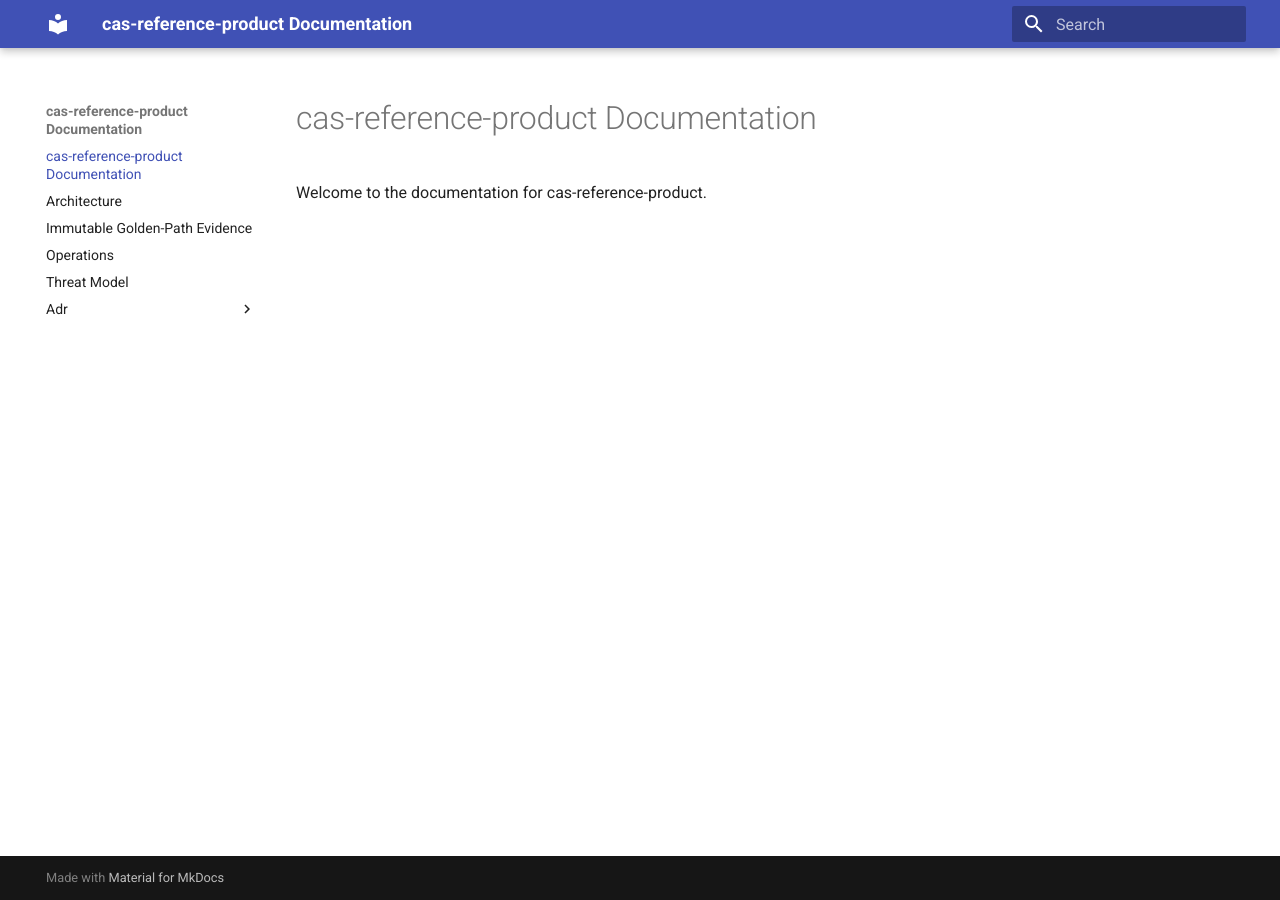
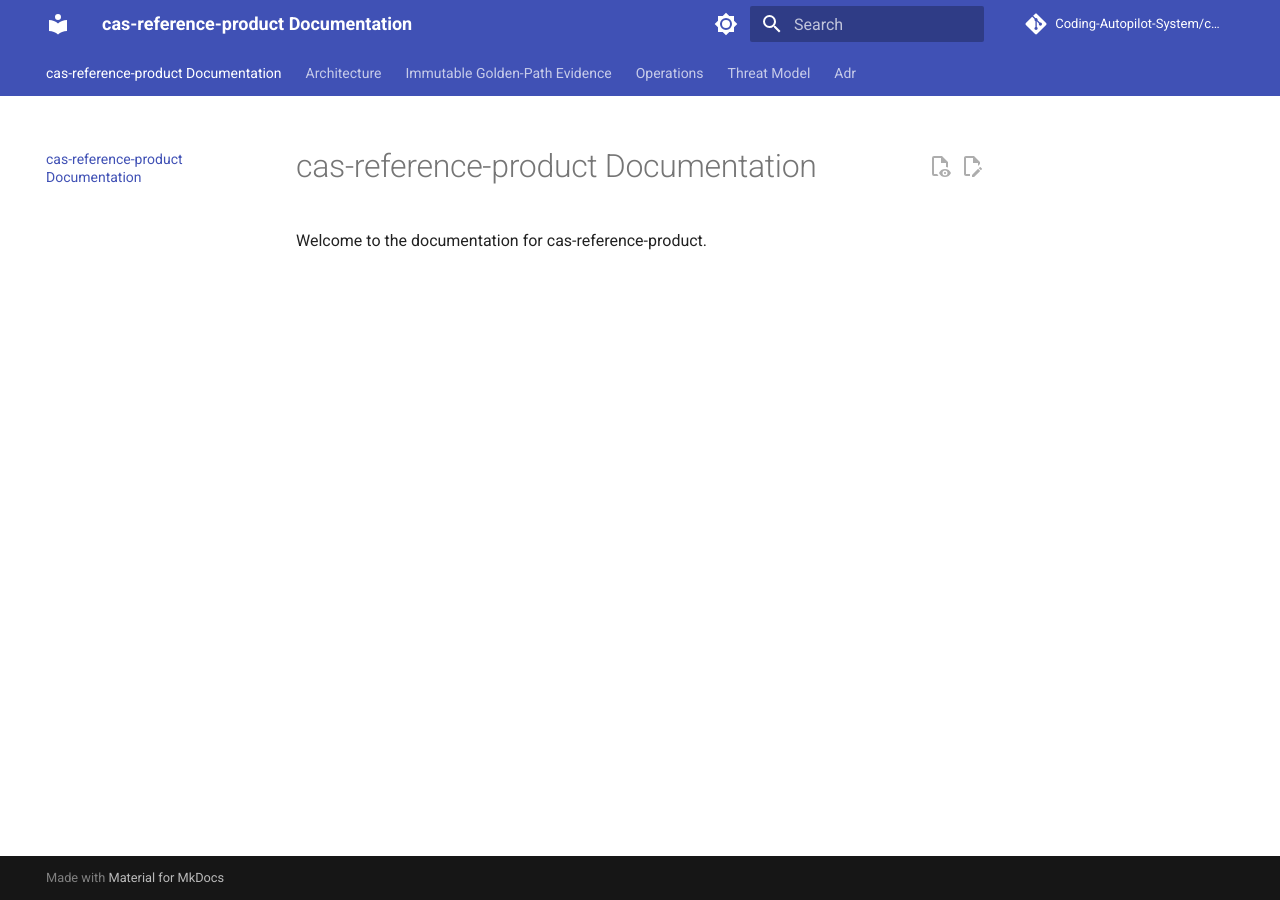
Before and after one commit to Coding-Autopilot-System/cas-reference-product, an MkDocs documentation site: the page built from docs/index.md, in a window 1280 px wide. Built offline with MkDocs 1.6.1 and Material for MkDocs 9.7.7, drawn with Linux system fonts in a browser that asks for light colours; comment, search, counter and statistics services are not loaded.

Commit message:
gsd:quick ui: inject elite mkdocs material configuration

```diff
--- a/mkdocs.yml
+++ b/mkdocs.yml
@@ -1,3 +1,61 @@
 site_name: cas-reference-product Documentation
+site_description: Autonomous GitHub workflow engine for the Coding Autopilot System.
+site_url: https://Coding-Autopilot-System.github.io/gsd-orchestrator/
+
 theme:
   name: material
+  font:
+    text: Roboto
+    code: Roboto Mono
+  palette:
+    # Palette toggle for light mode
+    - media: "(prefers-color-scheme: light)"
+      scheme: default
+      primary: indigo
+      accent: blue
+      toggle:
+        icon: material/brightness-7
+        name: Switch to dark mode
+    # Palette toggle for dark mode
+    - media: "(prefers-color-scheme: dark)"
+      scheme: slate
+      primary: indigo
+      accent: blue
+      toggle:
+        icon: material/brightness-4
+        name: Switch to light mode
+  features:
+    - navigation.tabs
+    - navigation.sections
+    - navigation.top
+    - navigation.indexes
+    - search.suggest
+    - search.highlight
+    - search.share
+    - content.code.copy
+    - content.action.edit
+    - content.action.view
+
+repo_name: Coding-Autopilot-System/cas-reference-product
+repo_url: https://github.com/Coding-Autopilot-System/cas-reference-product
+edit_uri: edit/main/docs/
+
+markdown_extensions:
+  - pymdownx.highlight:
+      anchor_linenums: true
+      line_spans: __span
+      pygments_lang_class: true
+  - pymdownx.inlinehilite
+  - pymdownx.snippets
+  - pymdownx.superfences:
+      custom_fences:
+        - name: mermaid
+          class: mermaid
+          format: !!python/name:pymdownx.superfences.fence_code_format
+  - admonition
+  - pymdownx.details
+  - pymdownx.tasklist:
+      custom_checkbox: true
+
+plugins:
+  - search
```
